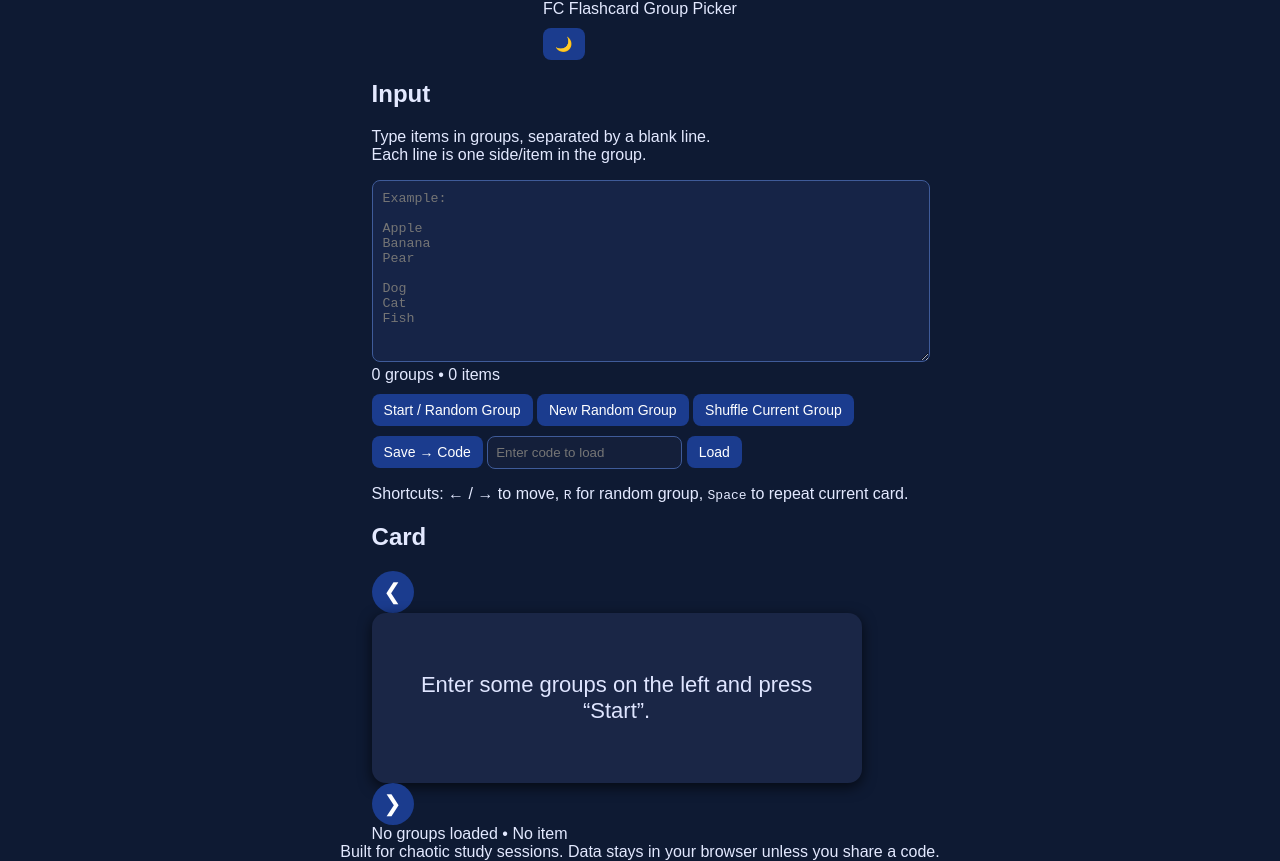
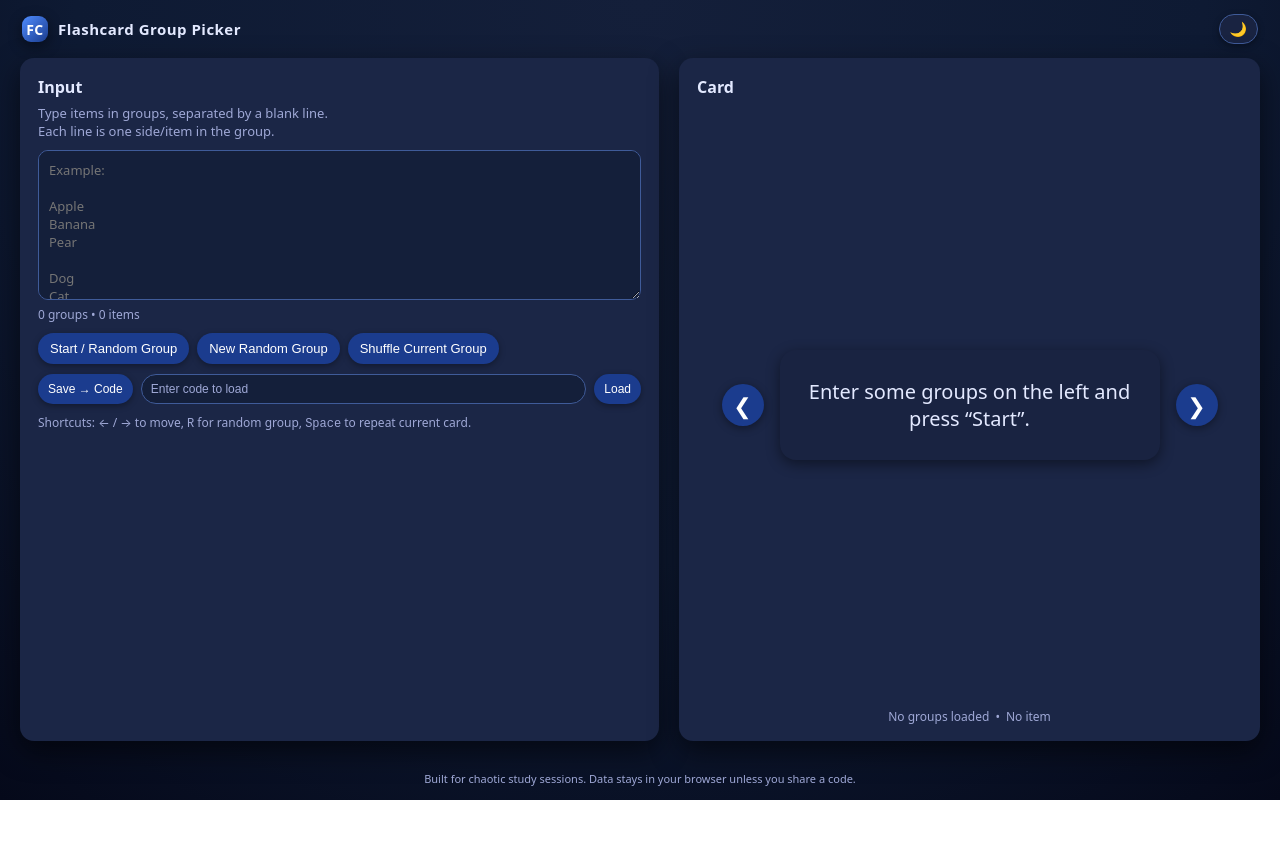
Before and after one commit to arthurbuckroyd-jpg/FlashcardPicker, a website: page public/index.html in a window 1280 px wide. After the commit the page ends 800 px from the top, so only its background shows below. Drawn offline with nearby package versions, Linux system fonts and the light colour scheme.

Commit message:
Update style.css

```diff
--- a/public/style.css
+++ b/public/style.css
@@ -1,115 +1,271 @@
-/* Page layout */
+:root {
+    --bg: #0e1a33;
+    --bg-alt: #141f3a;
+    --panel: #1b2646;
+    --panel-soft: #192341;
+    --accent: #1b3c8e;
+    --accent-soft: #163170;
+    --accent-strong: #4f8cff;
+    --text: #e3e9ff;
+    --text-muted: #9fa8d6;
+    --border-subtle: #3f5b99;
+    --shadow-strong: 0 10px 28px rgba(0,0,0,0.55);
+    --shadow-soft: 0 4px 14px rgba(0,0,0,0.45);
+}
+
+[data-theme="light"] {
+    --bg: #f4f6ff;
+    --bg-alt: #e5e9ff;
+    --panel: #ffffff;
+    --panel-soft: #eef1ff;
+    --accent: #315dff;
+    --accent-soft: #2849c7;
+    --accent-strong: #1f3aa8;
+    --text: #1a2240;
+    --text-muted: #60648a;
+    --border-subtle: #b5c3ff;
+    --shadow-strong: 0 10px 28px rgba(0,0,0,0.15);
+    --shadow-soft: 0 4px 14px rgba(0,0,0,0.12);
+}
+
+/* Base layout */
+
+* {
+    box-sizing: border-box;
+}
+
 body {
     margin: 0;
     padding: 0;
-    background: #0e1a33;
-    color: #e3e9ff;
-    font-family: Arial, sans-serif;
+    background: radial-gradient(circle at top, var(--bg-alt) 0, var(--bg) 55%, #05091a 100%);
+    color: var(--text);
+    font-family: system-ui, -apple-system, BlinkMacSystemFont, "Segoe UI", sans-serif;
+    min-height: 100vh;
     display: flex;
     flex-direction: column;
-    align-items: center;
 }
 
-h1 {
-    margin-top: 25px;
-    color: #aac3ff;
+/* Top bar */
+
+.top-bar {
+    display: flex;
+    align-items: center;
+    justify-content: space-between;
+    padding: 14px 22px;
 }
 
-/* Input container */
-.container {
-    margin-top: 20px;
-    background: #1b2646;
-    padding: 20px;
-    border-radius: 12px;
-    width: 90%;
-    max-width: 600px;
-    box-shadow: 0 6px 18px rgba(0, 0, 0, 0.5);
+.logo {
+    display: flex;
+    align-items: center;
+    gap: 10px;
+    font-weight: 600;
+    letter-spacing: 0.03em;
 }
+
+.logo-mark {
+    width: 26px;
+    height: 26px;
+    border-radius: 9px;
+    background: linear-gradient(135deg, var(--accent-strong), var(--accent));
+    display: flex;
+    align-items: center;
+    justify-content: center;
+    font-size: 14px;
+    color: white;
+    box-shadow: var(--shadow-soft);
+}
+
+.logo-text {
+    font-size: 15px;
+    color: var(--text);
+}
+
+.icon-button {
+    border: 1px solid var(--border-subtle);
+    background: var(--panel-soft);
+    border-radius: 999px;
+    padding: 6px 10px;
+    cursor: pointer;
+    color: var(--text);
+    font-size: 14px;
+}
+
+/* Layout */
+
+.layout {
+    flex: 1;
+    display: grid;
+    grid-template-columns: minmax(0, 1.1fr) minmax(0, 1fr);
+    gap: 20px;
+    padding: 0 20px 20px;
+}
+
+.panel {
+    background: var(--panel);
+    padding: 18px 18px 16px;
+    border-radius: 14px;
+    box-shadow: var(--shadow-strong);
+    display: flex;
+    flex-direction: column;
+}
+
+.panel h2 {
+    margin: 0 0 6px;
+    font-size: 16px;
+}
+
+.hint {
+    margin: 0 0 10px;
+    font-size: 13px;
+    color: var(--text-muted);
+}
+
+.hint.small {
+    margin-top: 10px;
+    font-size: 12px;
+}
+
+/* Textarea & controls */
 
 textarea {
     width: 100%;
-    height: 160px;
-    background: #162447;
-    color: white;
-    border: 1px solid #3f5b99;
+    min-height: 150px;
+    max-height: 260px;
+    resize: vertical;
+    background: var(--bg-alt);
+    color: var(--text);
+    border-radius: 10px;
+    border: 1px solid var(--border-subtle);
     padding: 10px;
-    border-radius: 8px;
-    resize: vertical;
+    font-family: inherit;
+    font-size: 13px;
+}
+
+textarea:focus {
+    outline: 1px solid var(--accent-strong);
+    box-shadow: 0 0 0 1px rgba(79, 140, 255, 0.4);
+}
+
+.stats {
+    margin-top: 6px;
+    font-size: 12px;
+    color: var(--text-muted);
+}
+
+.button-row {
+    display: flex;
+    gap: 8px;
+    margin-top: 10px;
+    flex-wrap: wrap;
 }
 
 button {
-    background: #1b3c8e;
+    border: none;
+    border-radius: 999px;
+    padding: 8px 12px;
+    background: var(--accent);
     color: white;
-    border: none;
-    padding: 8px 12px;
-    border-radius: 8px;
     cursor: pointer;
-    margin-top: 10px;
-    font-size: 14px;
+    font-size: 13px;
+    display: inline-flex;
+    align-items: center;
+    gap: 6px;
+    transition: background 0.15s ease, transform 0.08s ease, box-shadow 0.15s ease;
+    box-shadow: 0 2px 6px rgba(0, 0, 0, 0.35);
 }
 
 button:hover {
-    background: #163170;
+    background: var(--accent-soft);
+    transform: translateY(-1px);
+    box-shadow: 0 4px 10px rgba(0, 0, 0, 0.45);
 }
 
-.save-load-row {
-    display: flex;
-    gap: 8px;
-    margin-top: 10px;
+button:active {
+    transform: translateY(0);
+    box-shadow: 0 2px 6px rgba(0, 0, 0, 0.35);
 }
+
+.secondary-row button {
+    font-size: 12px;
+    padding-inline: 10px;
+}
+
+/* Save / Load input */
 
 #loadInput {
     flex: 1;
-    padding: 8px;
-    background: #141f3a;
-    border: 1px solid #3f5b99;
-    border-radius: 8px;
-    color: white;
+    min-width: 100px;
+    border-radius: 999px;
+    border: 1px solid var(--border-subtle);
+    background: var(--bg-alt);
+    color: var(--text);
+    padding: 7px 9px;
+    font-size: 12px;
 }
 
-/* Card and arrows */
-.card-wrapper {
-    margin-top: 30px;
+#loadInput::placeholder {
+    color: var(--text-muted);
+}
+
+/* Right panel: card */
+
+.card-area {
+    flex: 1;
     display: flex;
     align-items: center;
     justify-content: center;
-    gap: 14px;
+    gap: 16px;
+    margin-top: 10px;
+    margin-bottom: 12px;
 }
 
 .card {
-    background: #1a2646;
-    padding: 30px 35px;
-    min-width: 260px;
-    max-width: 420px;
+    background: var(--panel-soft);
+    padding: 28px 26px;
+    min-width: 250px;
+    max-width: 380px;
     min-height: 110px;
-    border-radius: 14px;
-    font-size: 22px;
+    border-radius: 16px;
+    font-size: 20px;
+    font-weight: 500;
+    text-align: center;
+    color: var(--text);
+    box-shadow: var(--shadow-soft);
     display: flex;
     align-items: center;
     justify-content: center;
-    text-align: center;
-    color: #dfe5ff;
-    box-shadow: 0 4px 14px rgba(0,0,0,0.65);
-    transition: transform 0.35s ease;
+    cursor: default;
+    transition: transform 0.35s ease, box-shadow 0.2s ease;
 }
 
-/* Flip animation */
 .card.flip {
     animation: flipAnim 0.35s ease;
 }
 
+.card:focus-visible {
+    outline: 2px solid var(--accent-strong);
+}
+
+/* Flip-like animation */
 @keyframes flipAnim {
-    0% { transform: rotateY(0deg) scale(1); }
-    50% { transform: rotateY(20deg) scale(0.93); }
-    100% { transform: rotateY(0deg) scale(1); }
+    0% {
+        transform: perspective(650px) rotateY(0deg) scale(1);
+    }
+    50% {
+        transform: perspective(650px) rotateY(20deg) scale(0.94);
+    }
+    100% {
+        transform: perspective(650px) rotateY(0deg) scale(1);
+    }
 }
 
 /* Arrows */
+
 .arrow {
     width: 42px;
     height: 42px;
-    border-radius: 50%;
-    background: #1b3c8e;
+    border-radius: 999px;
+    background: var(--accent);
     color: white;
     display: flex;
     align-items: center;
@@ -117,9 +273,69 @@ button:hover {
     font-size: 22px;
     cursor: pointer;
     user-select: none;
-    transition: background 0.15s ease;
+    box-shadow: 0 2px 8px rgba(0,0,0,0.4);
+    transition: background 0.15s ease, transform 0.08s ease, box-shadow 0.15s ease;
 }
 
 .arrow:hover {
-    background: #163170;
+    background: var(--accent-soft);
+    transform: translateY(-1px);
+    box-shadow: 0 4px 12px rgba(0,0,0,0.5);
 }
+
+.arrow:active {
+    transform: translateY(0);
+}
+
+/* Card meta info */
+
+.card-meta {
+    font-size: 12px;
+    color: var(--text-muted);
+    display: flex;
+    gap: 6px;
+    align-items: center;
+    justify-content: center;
+}
+
+/* Footer */
+
+.footer {
+    text-align: center;
+    padding: 10px 16px 14px;
+    font-size: 11px;
+    color: var(--text-muted);
+}
+
+/* Responsive */
+
+@media (max-width: 800px) {
+    .layout {
+        grid-template-columns: minmax(0, 1fr);
+    }
+
+    .right-panel {
+        margin-top: 10px;
+    }
+}
+
+@media (max-width: 500px) {
+    .card-area {
+        gap: 8px;
+    }
+
+    .card {
+        min-width: 210px;
+        padding-inline: 20px;
+        font-size: 18px;
+    }
+
+    .button-row {
+        flex-direction: column;
+        align-items: stretch;
+    }
+
+    #loadInput {
+        min-width: 0;
+    }
+}
```
